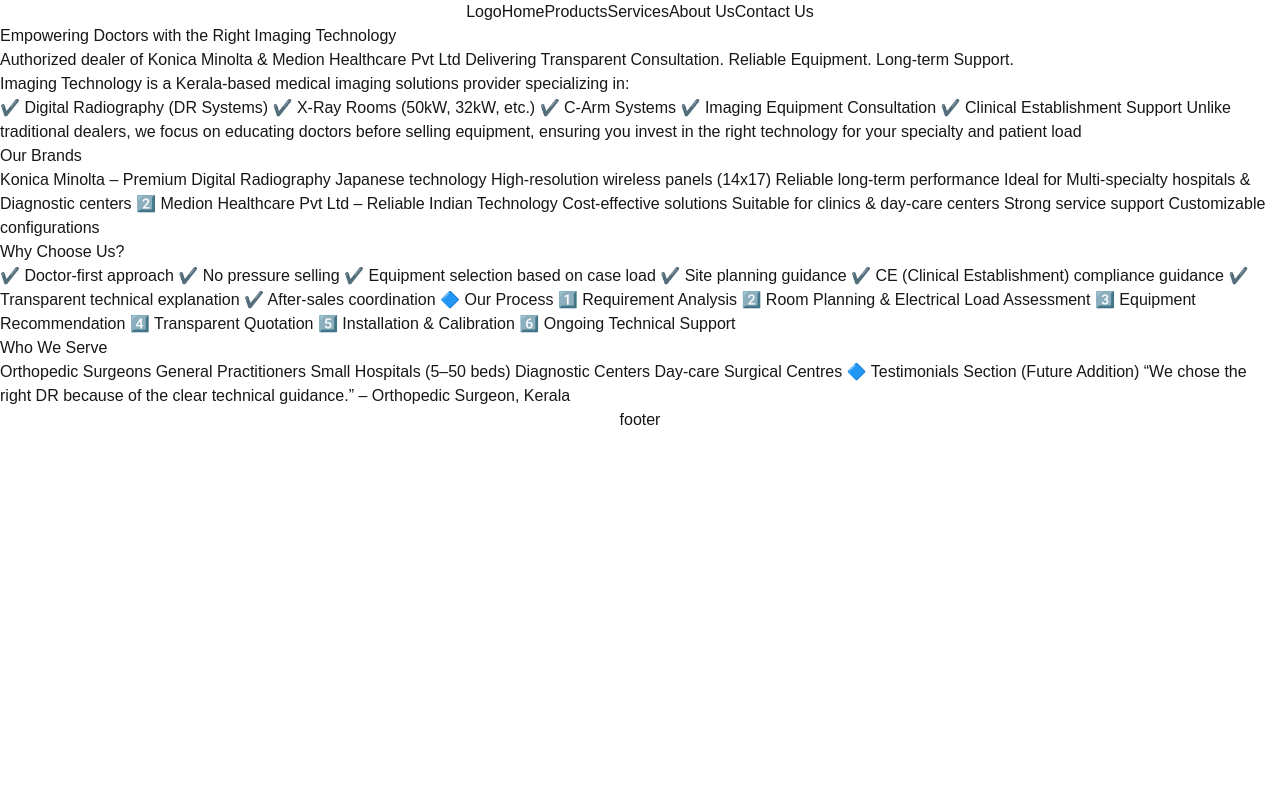
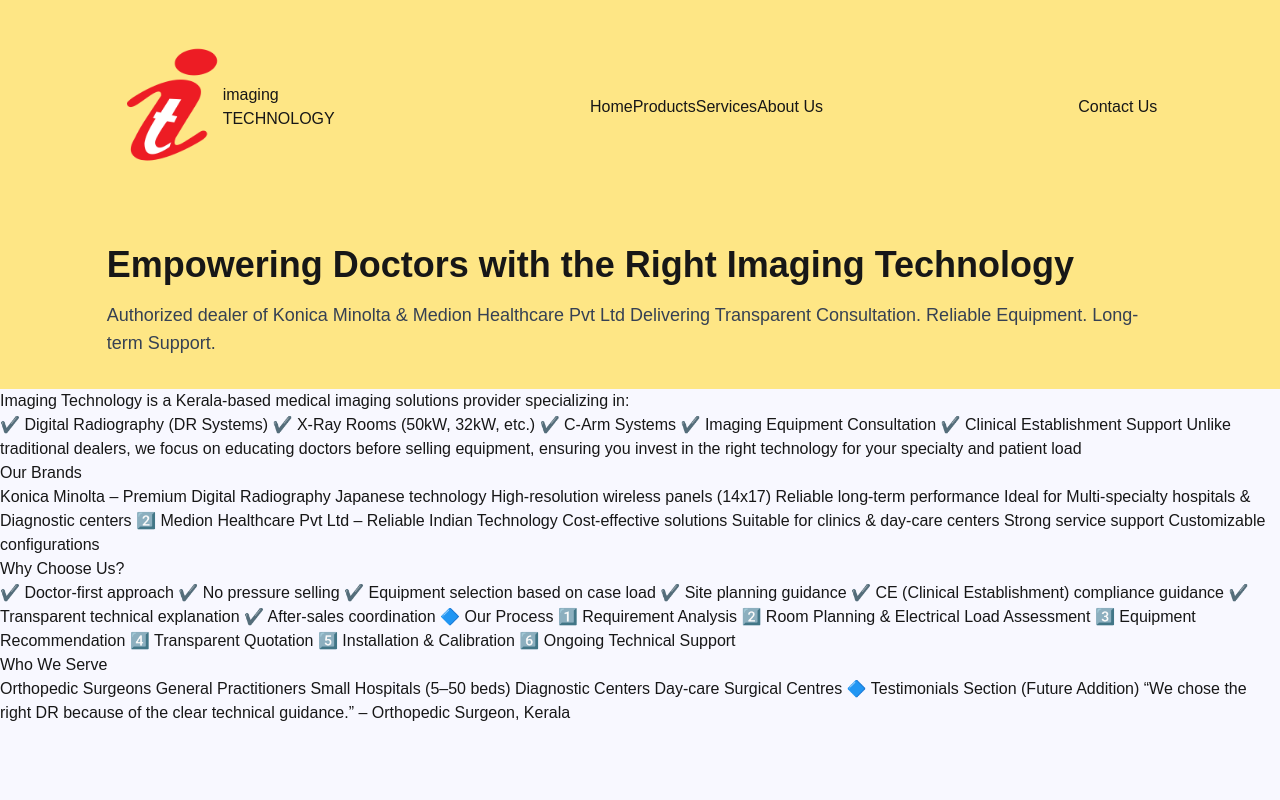
Before and after one commit to rincemathew/Imaging-Technologies, a Next.js app: page / in a window 1280 px wide. Shown: the top 800 px of the page. Built offline with nearby package versions, Linux system fonts and the light colour scheme.

Commit message:
header footer postion change

```diff
--- a/src/app/globals.css
+++ b/src/app/globals.css
@@ -6,8 +6,11 @@
 }
 
 :root {
-  --background: #ffffff;
+  --background: #F8F8FF;
   --foreground: #171717;
+  /* --main-color: #ed1d26; */
+  --main-color: #4169e1;
+  --main-color-light:#9bb3fb;
 }
 
 @theme inline {
--- a/src/app/layout.tsx
+++ b/src/app/layout.tsx
@@ -1,6 +1,8 @@
 import type { Metadata } from "next";
 import { Geist, Geist_Mono } from "next/font/google";
 import "./globals.css";
+import NavBar from "@/components/nav_bar";
+import Footer from "@/components/footer";
 
 const geistSans = Geist({
   variable: "--font-geist-sans",
@@ -27,7 +29,12 @@
       <body
         className={`${geistSans.variable} ${geistMono.variable} antialiased`}
       >
-        {children}
+        <NavBar />
+        <main>
+          {children}
+        </main>
+
+        <Footer />
       </body>
     </html>
   );
--- a/src/app/page.tsx
+++ b/src/app/page.tsx
@@ -1,13 +1,9 @@
-import NavBar from "@/components/nav_bar";
 import MainContent from "@/components/main_content";
-import Footer from "@/components/footer";
 
 export default function Home() {
   return (
     <div className="flex flex-col items-center min-h-screen">
-      <NavBar/>
       <MainContent />
-      <Footer />
     </div>
   );
 }
--- a/src/components/main_content.tsx
+++ b/src/components/main_content.tsx
@@ -4,9 +4,17 @@
   return (
     <div>
       {/* Hero Section */}
-      <div className=''>
-        <h1>Empowering Doctors with the Right Imaging Technology </h1>
-        <h6>Authorized dealer of Konica Minolta & Medion Healthcare Pvt Ltd Delivering Transparent Consultation. Reliable Equipment. Long-term Support.</h6>
+      <div className='flex items-center justify-center bg-amber-200 w-full'>
+        <div className='flex items-center w-5/6 justify-between py-8'>
+          <div>
+            <div className='text-4xl font-bold'>Empowering Doctors with the Right Imaging Technology </div>
+        <div className='text-lg text-gray-700 mt-4'>Authorized dealer of Konica Minolta & Medion Healthcare Pvt Ltd Delivering Transparent Consultation. Reliable Equipment. Long-term Support.</div>
+          </div>
+          <div>
+
+          </div>
+        </div>
+
       </div>
       {/* Who We Are */}
       <div className=''>
--- a/src/components/nav_bar.tsx
+++ b/src/components/nav_bar.tsx
@@ -1,14 +1,27 @@
 import React from 'react'
+import Image from "next/image";
+
 
 export default function NavBar() {
   return (
+    <div className='flex items-center justify-center bg-amber-200 w-full'>
+      <div className='flex items-center w-5/6 justify-between px-4 py-8'>
         <div className='flex items-center'>
-        <div>Logo</div>
+          <div>
+            <Image src='/images/logo.png' alt='Logo' width={100} height={100} />
+          </div>
+          <div>imaging<br/>TECHNOLOGY</div>
+        </div>
+        <div className='flex items-center'>
           <div>Home</div>
           <div>Products</div>
           <div>Services</div>
           <div>About Us</div>
+        </div>
+        <div className='flex items-center'>
           <div>Contact Us</div>
+        </div>
+      </div>
     </div>
   )
 }
```
Also changed, not shown: public/images/logo.png (added). Lines whose indentation alone changed are shown as unchanged.
